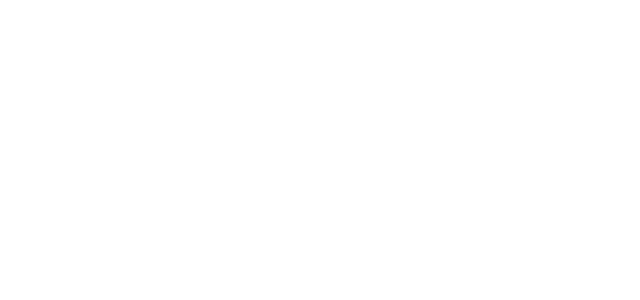
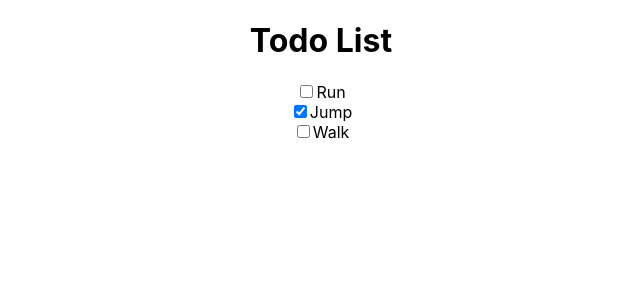
Before and after one commit to mistermaxis/TodoListReact, a React (Create React App) app: page / in a window 1280 px wide. Shown: the top 300 px of the page, without its empty margins (319-959 px from the left). Built offline with nearby package versions, Linux system fonts and the light colour scheme.

Commit message:
Basic layout.

```diff
--- a/src/App.js
+++ b/src/App.js
@@ -1,9 +1,13 @@
 import React from 'react';
+import Header from './components/header.js';
+import TodoContainer from './components/todo-container.js';
 import './App.css';
 
 function App() {
   return (
     <div className="App">
+      <Header></Header>
+      <TodoContainer></TodoContainer>
     </div>
   );
 }
--- /dev/null
+++ b/src/components/header.js
@@ -0,0 +1,11 @@
+import React from "react";
+
+const Header = () => {
+    return (
+        <header className="header">
+            <h1 className="header-title">Todo List</h1>
+        </header>
+    );
+}
+
+export default Header;
--- /dev/null
+++ b/src/components/todo-container.js
@@ -0,0 +1,25 @@
+import React from 'react';
+import TodoList from './todo-list';
+
+class TodoContainer extends React.Component {
+    constructor(props) {
+        super(props);
+        this.state = { todos: [{ name: 'Run', completed: false, },
+                              { name: 'Jump', completed: true, },
+                              { name: 'Walk', completed: false, }] };
+    }
+
+    checkboxHandler(state) {
+      this.setState(state);
+    }
+
+    render() {
+        return (
+          <div className="todo-container">
+            <TodoList items={this.state.todos} checkboxHandler={this.checkboxHandler}></TodoList>
+          </div>
+        )
+    }
+}
+
+export default TodoContainer;
--- /dev/null
+++ b/src/components/todo-item.js
@@ -0,0 +1,14 @@
+import React from "react";
+
+const TodoItem = ({ item, checkboxHandler }) => {
+    return (
+        <li>
+            <div>
+                <input type="checkbox" checked={item.completed} onChange={checkboxHandler}/>
+                <span>{item.name}</span>
+            </div>
+        </li>
+    );
+}
+
+export default TodoItem;
--- /dev/null
+++ b/src/components/todo-list.js
@@ -0,0 +1,16 @@
+import React from "react";
+import TodoItem from "./todo-item";
+
+const TodoList = (props) => {
+    return (
+        <ul>
+            {
+                props.items.map((item, index) => {
+                    return <TodoItem checkboxHandler={props.checkboxHandler} key={index.toString()} item={item}></TodoItem>
+                })
+            }
+        </ul>
+    );
+}
+
+export default TodoList;
--- a/src/index.css
+++ b/src/index.css
@@ -1,5 +1,6 @@
 body {
   margin: 0;
+  padding: 0;
   font-family: -apple-system, BlinkMacSystemFont, 'Segoe UI', 'Roboto', 'Oxygen',
     'Ubuntu', 'Cantarell', 'Fira Sans', 'Droid Sans', 'Helvetica Neue',
     sans-serif;
@@ -7,7 +8,10 @@
   -moz-osx-font-smoothing: grayscale;
 }
 
-code {
-  font-family: source-code-pro, Menlo, Monaco, Consolas, 'Courier New',
-    monospace;
+ul {
+  padding: 0;
 }
+
+li {
+  list-style: none;
+}
```
